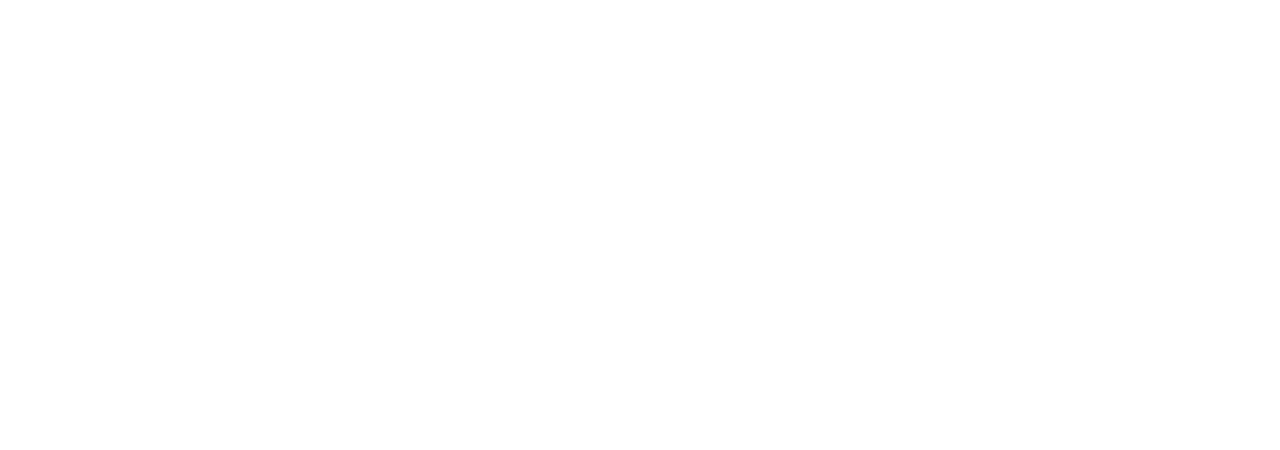
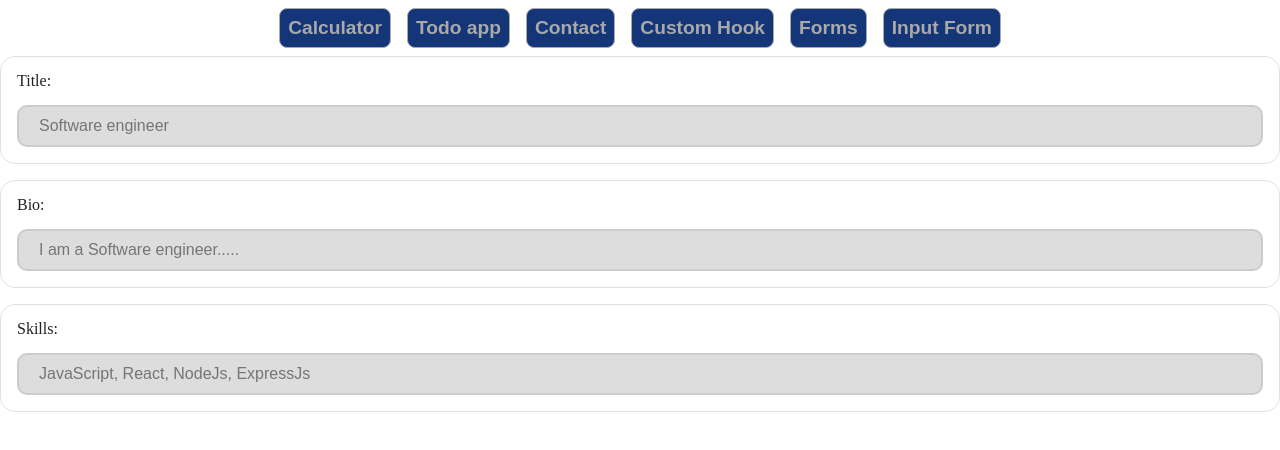
Before and after one commit to Jahirul-Islam-Jantu/thinking-in-react, a React (Vite) app in the folder vite-project/: page /inputForm in a window 1280 px wide. Before the commit this address had no page. Shown: the top 450 px of the page. Built offline with nearby package versions, Linux system fonts and the light colour scheme.

Commit message:
input form dynamic with styled components

```diff
--- a/vite-project/src/App.jsx
+++ b/vite-project/src/App.jsx
@@ -6,6 +6,7 @@
 import ContactApp from "./pages/ContactApp.jsx";
 import CustomHook from "./pages/CustomHook.jsx";
 import Forms from "./pages/Forms.jsx";
+import InitialInputForm from "./pages/InitialInputForm.jsx";
 
 
 const App = () => {
@@ -18,6 +19,7 @@
                 <Route path="/contactList" element={<ContactApp />} />
                 <Route path="/customhook" element={<CustomHook />} />
                 <Route path="/forms" element={<Forms />} />
+                <Route path="/inputForm" element={<InitialInputForm />} />
 
             </Routes>
         </BrowserRouter>
--- a/vite-project/src/components/Menu.jsx
+++ b/vite-project/src/components/Menu.jsx
@@ -9,6 +9,7 @@
             <NavLink className="nav-link" to="/contactList">Contact</NavLink>
             <NavLink className="nav-link" to="/customhook">Custom Hook</NavLink>
             <NavLink className="nav-link" to="/forms">Forms</NavLink>
+            <NavLink className="nav-link" to="/inputForm">Input Form</NavLink>
 
         </div>
     );
--- /dev/null
+++ b/vite-project/src/components/inputForms/errorHandle/ErrorMessage.jsx
@@ -0,0 +1,8 @@
+import styled from "styled-components";
+
+const ErrorMessage = styled.div`
+    color: darkred;
+    font-weight: bold;
+    font-size: 30px;
+`
+export default ErrorMessage
--- /dev/null
+++ b/vite-project/src/components/inputForms/initialForm/initialForm.js
@@ -0,0 +1,7 @@
+const initialForm = {
+    title: '',
+    bio: '',
+    skills: ''
+}
+
+export default initialForm;
--- a/vite-project/src/components/inputForms/input/TextInput.jsx
+++ b/vite-project/src/components/inputForms/input/TextInput.jsx
@@ -9,6 +9,7 @@
     font-family: Arial, Helvetica, sans-serif;
     padding: 10px 20px;
     font-size: 16px;
+    border-radius: 10px;
 
     &:focus {
         border: 2px solid #143679;
--- a/vite-project/src/components/inputForms/inputGroup/InputGroup.jsx
+++ b/vite-project/src/components/inputForms/inputGroup/InputGroup.jsx
@@ -2,12 +2,14 @@
 import Label from "../text/Label.jsx";
 import Container from "../ui/Container.jsx";
 import TextInput from "../input/TextInput.jsx";
+import ErrorMessage from "../errorHandle/ErrorMessage.jsx";
 
-const InputGroup = ({label, name, value, placeholder, onChange}) => {
+const InputGroup = ({label, name, value, placeholder, onChange, error}) => {
     return (
         <Container>
             <Label htmlFor={name}> {label} </Label>
             <TextInput placeholder={placeholder ?? ""} id={name} name={name} value={value} onChange={onChange} />
+            {error && <ErrorMessage>{error}</ErrorMessage>}
         </Container>
     );
 };
--- a/vite-project/src/components/inputForms/ui/Container.jsx
+++ b/vite-project/src/components/inputForms/ui/Container.jsx
@@ -7,6 +7,7 @@
     display: flex;
     flex-direction: column;
     gap: 1rem;
+    border-radius: 15px;
 
 
     &:hover{
--- a/vite-project/src/pages/Forms.jsx
+++ b/vite-project/src/pages/Forms.jsx
@@ -7,8 +7,9 @@
     return (
         <div className="top">
             <Menu/>
-                <InputGroup name="title" placeholder={"What is Your Name?"} label={"Name"} />
+                <InputGroup name="title" placeholder={"What is Your Name?"} label={"Name"} error={"something went wrong"} />
                 <BaseButton className="gap">Do you agree?</BaseButton>
+
         </div>
     );
 };
--- /dev/null
+++ b/vite-project/src/pages/InitialInputForm.jsx
@@ -0,0 +1,28 @@
+import React, {useState} from 'react';
+import Menu from "../components/Menu.jsx";
+import initialForm from "../components/inputForms/initialForm/initialForm.js";
+import InputGroup from "../components/inputForms/inputGroup/InputGroup.jsx";
+
+const InitialInputForm = () => {
+    const [formState, setFormState] = useState({...initialForm})
+    const handleOnChange = (e) => {
+        setFormState((prev)=>({
+            ...prev,
+            [e.target.name]: e.target.value,
+        }))
+    }
+    return (
+        <div >
+            <Menu/>
+            <form>
+                <div style={{display: 'flex', flexDirection: 'column', gap: '1rem'}}>
+                    <InputGroup name={'title'} placeholder={'Software engineer'} label={'Title:'} value={formState.title} onChange={handleOnChange}/>
+                    <InputGroup name={'bio'} placeholder={'I am a Software engineer.....'} label={'Bio:'} value={formState.bio} onChange={handleOnChange}/>
+                    <InputGroup name={'skills'} placeholder={'JavaScript, React, NodeJs, ExpressJs'} label={'Skills:'} value={formState.skills} onChange={handleOnChange}/>
+                </div>
+            </form>
+        </div>
+    );
+};
+
+export default InitialInputForm;
```
